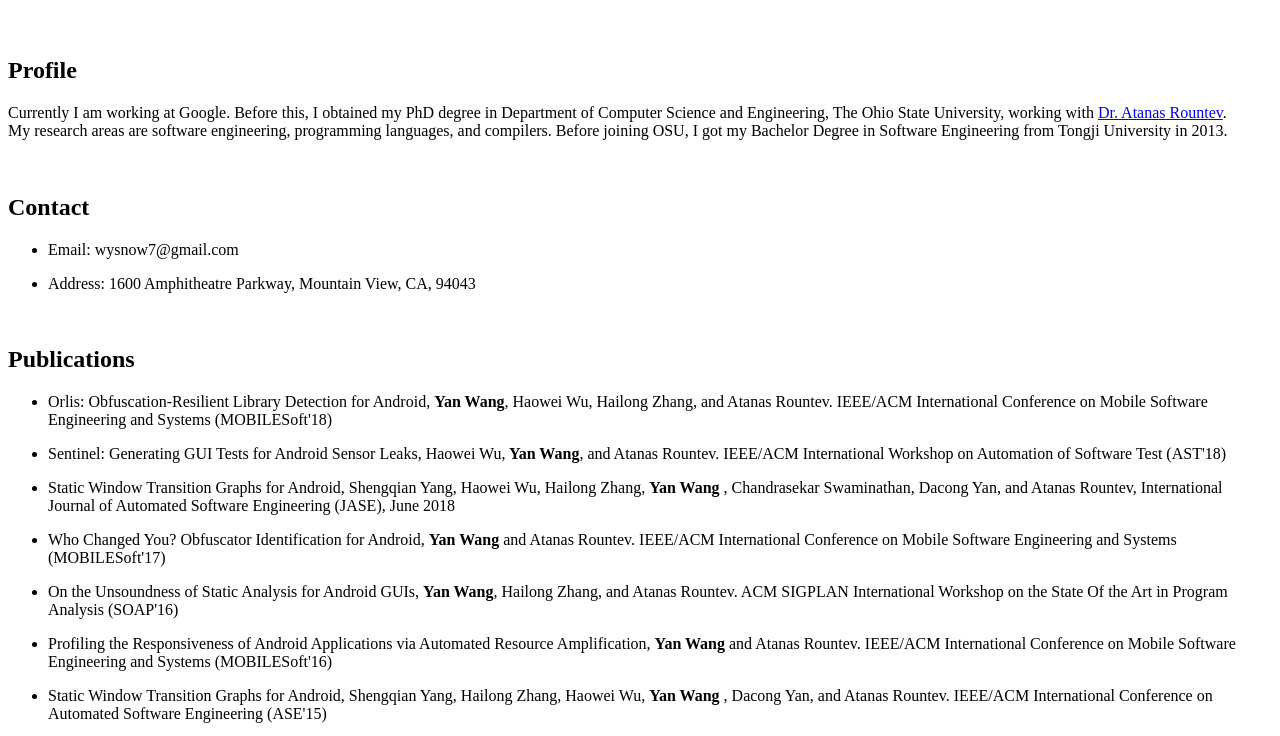
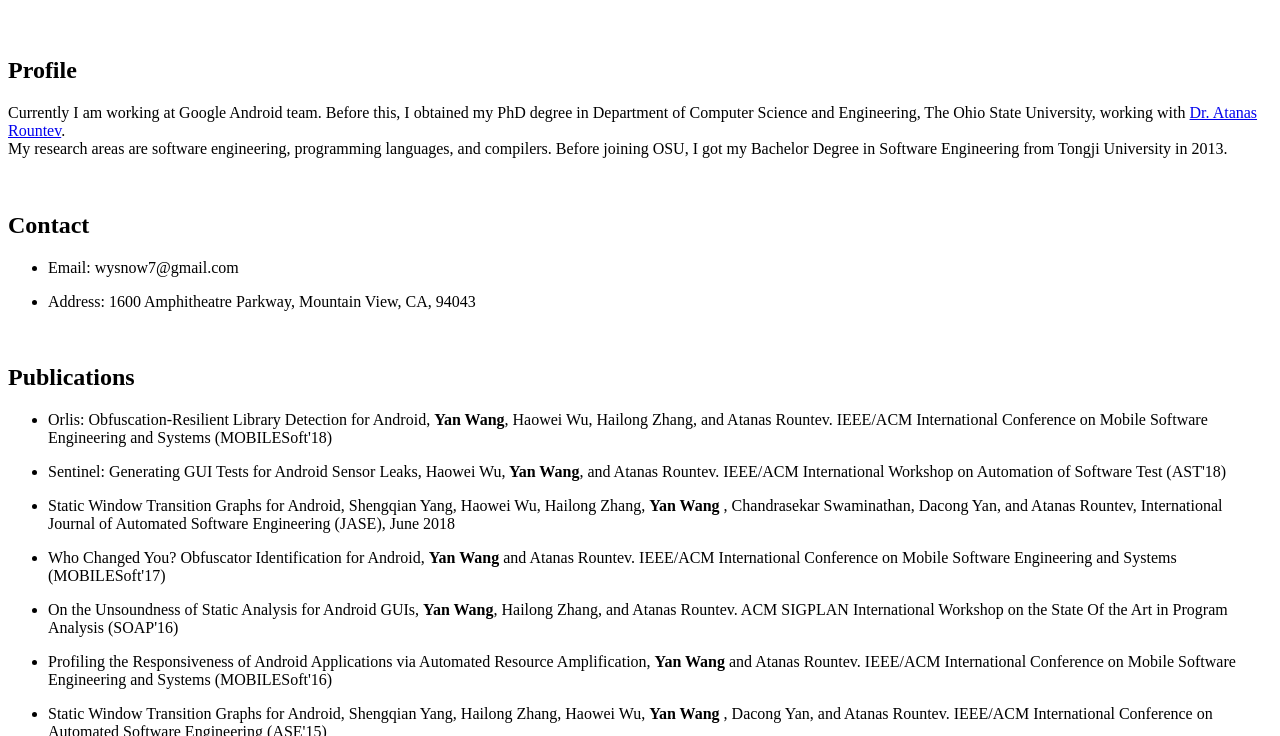
Before and after one commit to xiaoxiaow/yanwang, a plain HTML site: page index.html in a window 1280 px wide. Shown: the part 61-797 px from the top of the page. Drawn offline with Linux system fonts and the light colour scheme.

Commit message:
Update index.html

```diff
--- a/index.html
+++ b/index.html
@@ -18,7 +18,7 @@
 
 <h2>Profile</h2>
 <p>
-Currently I am working at Google. Before this, I obtained my PhD degree in
+Currently I am working at Google Android team. Before this, I obtained my PhD degree in
 Department of Computer Science and Engineering, The Ohio State University,
 working with <a href="http://web.cse.ohio-state.edu/~rountev.1/">Dr. Atanas Rountev</a>.
 <br />
```
